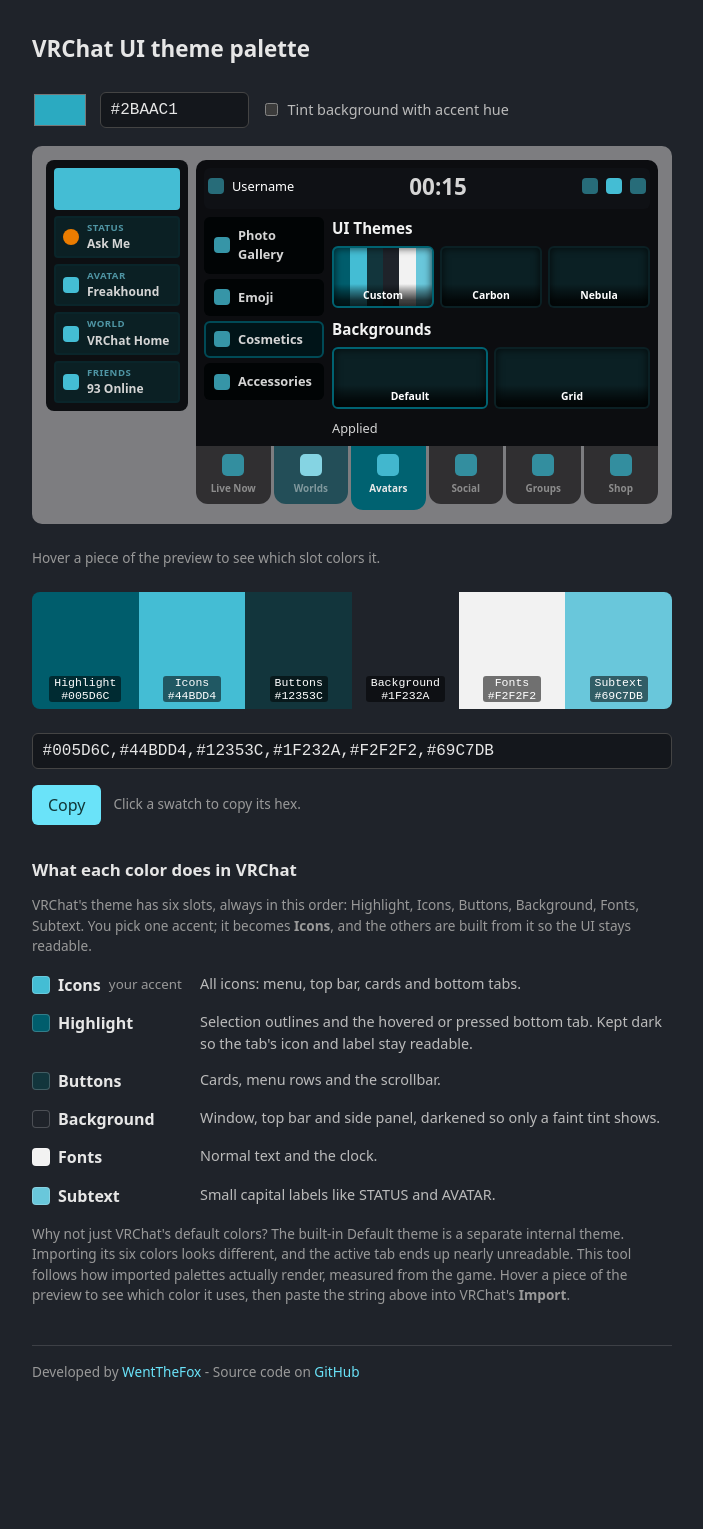
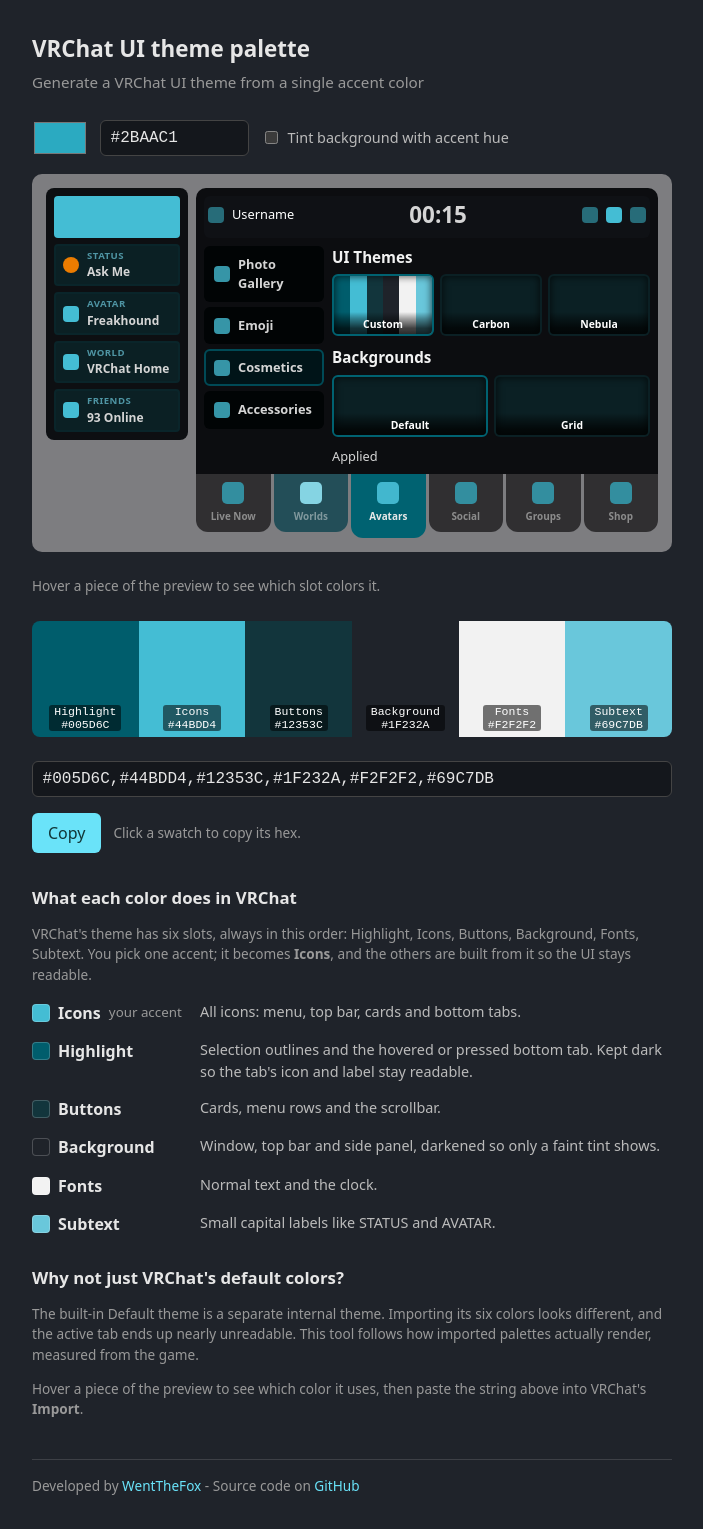
Before and after one commit to WentTheFox/VRChatThemeGenerator, a plain HTML site: page index.html in a window 1280 px wide. Shown: the whole page, without its empty margins (288-991 px from the left). Before the commit the page ends 1415 px from the top, so only its background shows below. Drawn offline with Linux system fonts and the light colour scheme.

Commit message:
Add subtitle, 'Why not just VRChat's default colors?' heading and Open Graph tags
Co-Authored-By: Claude Sonnet 5.5 <noreply@anthropic.com>

```diff
--- a/index.html
+++ b/index.html
@@ -4,11 +4,16 @@
 <meta charset="utf-8">
 <meta name="viewport" content="width=device-width,initial-scale=1">
 <title>VRChat UI Theme Palette Generator</title>
+<meta name="description" content="Generate a VRChat UI theme from a single accent color">
+<meta property="og:type" content="website">
+<meta property="og:title" content="VRChat UI theme palette">
+<meta property="og:description" content="Generate a VRChat UI theme from a single accent color">
 <style>
   :root { color-scheme: dark; }
   body { font: 16px/1.5 system-ui, sans-serif; background: #1F232A; color: #e6e6e6; margin: 0; padding: 2rem 1rem; }
   main { max-width: 640px; margin: 0 auto; }
-  h1 { font-size: 1.4rem; margin: 0 0 1.5rem; }
+  h1 { font-size: 1.4rem; margin: 0 0 .35rem; }
+  .lead { margin: 0 0 1.5rem; color: #999; font-size: .95rem; }
   .row { display: flex; gap: .75rem; align-items: center; margin-bottom: 1rem; flex-wrap: wrap; }
   input[type=color] { width: 56px; height: 40px; border: 0; padding: 0; background: none; cursor: pointer; }
   input[type=text] { font: 1rem ui-monospace, monospace; padding: .5rem .6rem; background: #14171c; color: inherit; border: 1px solid #444; border-radius: 6px; }
@@ -58,6 +63,7 @@
   .mock .nav div:active .ico, .mock .nav div.act .ico { background: var(--r-acticon); }
   .explain { margin-top: 2rem; }
   .explain h2 { font-size: 1.05rem; margin: 0 0 .5rem; }
+  .explain h2:not(:first-child) { margin-top: 1.8rem; }
   .explain dl { margin: 1rem 0; display: grid; grid-template-columns: 9.5rem 1fr; gap: .9rem 1rem; align-items: start; }
   .explain dt { font-weight: 600; display: flex; align-items: center; gap: .5rem; }
   .explain dt small { font-weight: 400; color: #999; }
@@ -73,6 +79,7 @@
 <body>
 <main>
   <h1>VRChat UI theme palette</h1>
+  <p class="lead">Generate a VRChat UI theme from a single accent color</p>
 
   <div class="row">
     <input type="color" id="picker" value="#2BAAC1">
@@ -148,7 +155,9 @@
       <dt><i data-sw="5"></i>Subtext</dt>
       <dd>Small capital labels like STATUS and AVATAR.</dd>
     </dl>
-    <p class="note">Why not just VRChat's default colors? The built-in Default theme is a separate internal theme. Importing its six colors looks different, and the active tab ends up nearly unreadable. This tool follows how imported palettes actually render, measured from the game. Hover a piece of the preview to see which color it uses, then paste the string above into VRChat's <b>Import</b>.</p>
+    <h2>Why not just VRChat's default colors?</h2>
+    <p class="note">The built-in Default theme is a separate internal theme. Importing its six colors looks different, and the active tab ends up nearly unreadable. This tool follows how imported palettes actually render, measured from the game.</p>
+    <p class="note">Hover a piece of the preview to see which color it uses, then paste the string above into VRChat's <b>Import</b>.</p>
   </section>
 
   <footer>
```
